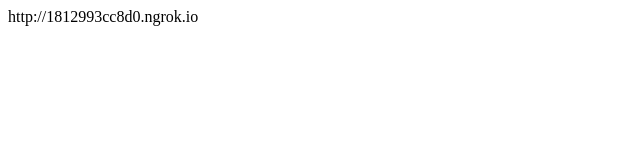
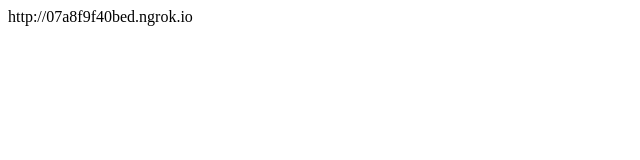
Before and after one commit to freeproblemchild/freeproblemchild.github.io, a plain HTML site: page adinross.html in a window 1280 px wide. Shown: the full height of the page, 0-640 px from the left. Drawn offline with Linux system fonts and the light colour scheme.

Commit message:
Update adinross.html

```diff
--- a/adinross.html
+++ b/adinross.html
@@ -2,6 +2,6 @@
 <head>
 </head>
 <body>
-    http://1812993cc8d0.ngrok.io
+    http://07a8f9f40bed.ngrok.io
 </body>
 </html>
```
